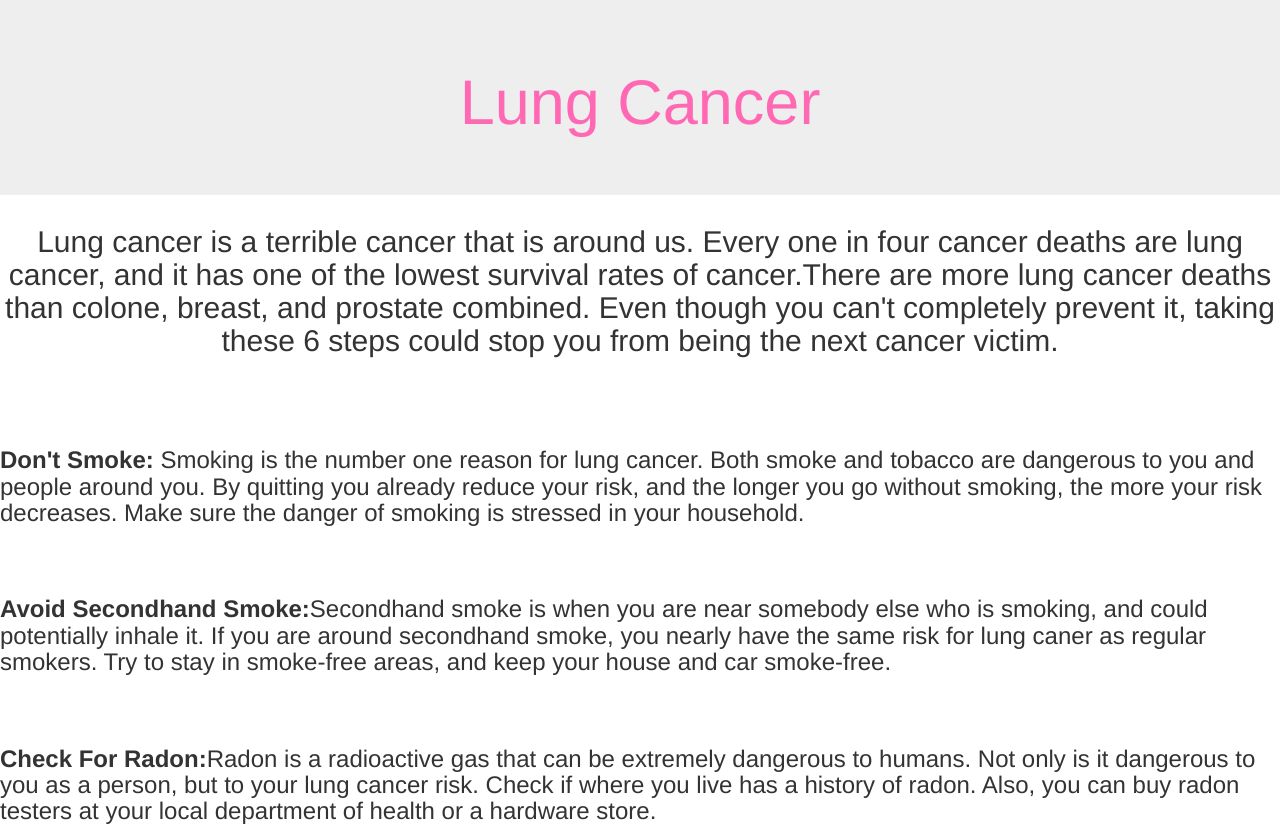
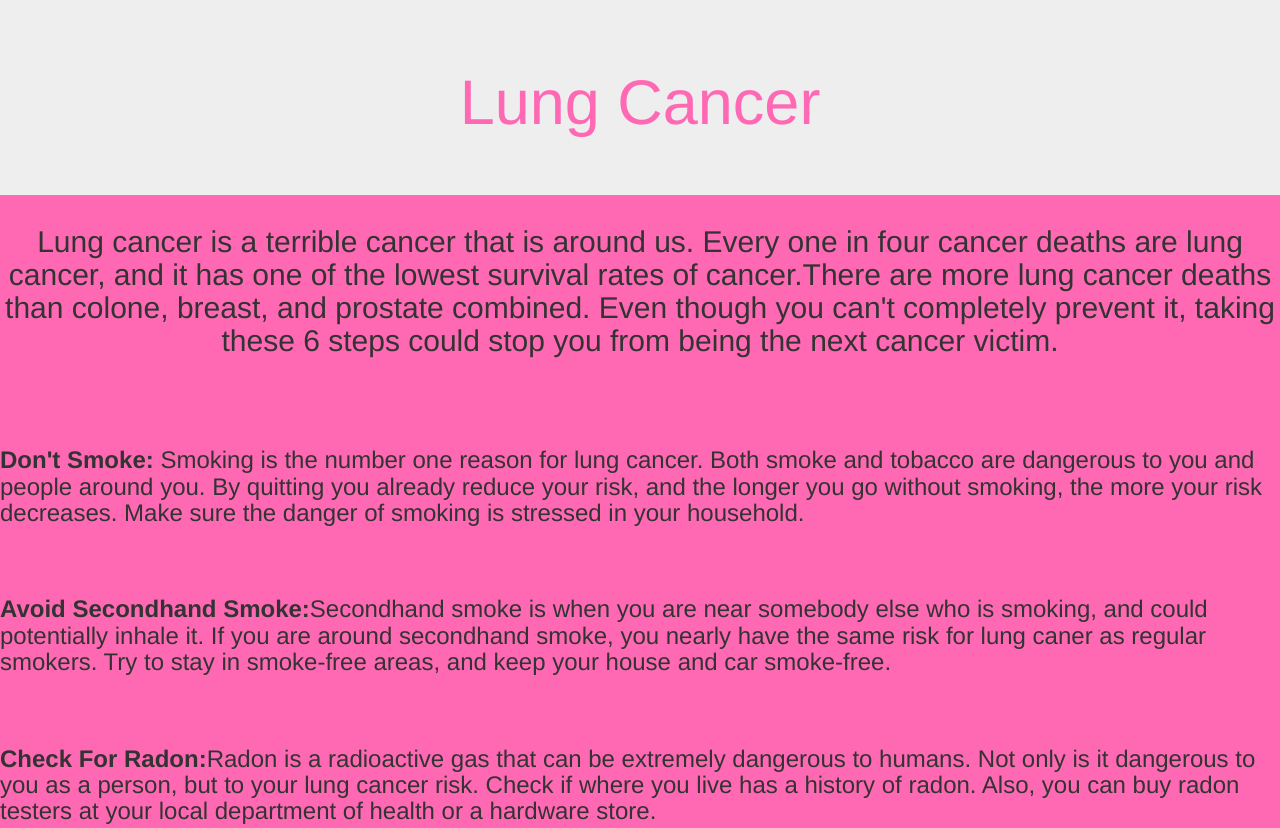
Before and after one commit to StopCancer/lungcancer, a plain HTML site: page index.html in a window 1280 px wide. Shown: the top 828 px of the page. Drawn offline with nearby package versions, Linux system fonts and the light colour scheme.

Commit message:
Update index.html

```diff
--- a/index.html
+++ b/index.html
@@ -11,6 +11,7 @@
  <!-- Optional theme -->
  <link rel="stylesheet" href="https://maxcdn.bootstrapcdn.com/bootstrap/3.3.4/css/bootstrap-theme.min.css">
 
+<body style="background-color:hotpink;">
 
 <div class="jumbotron">
   <h1><center><font color=hotpink>Lung Cancer</font></center></h1>
```
